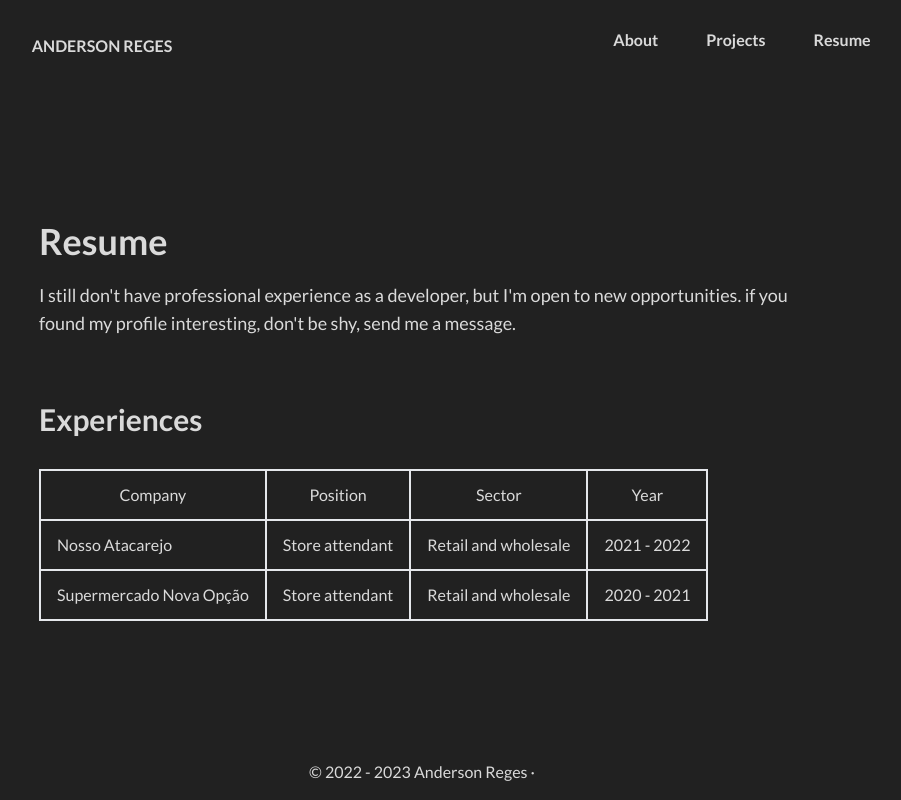
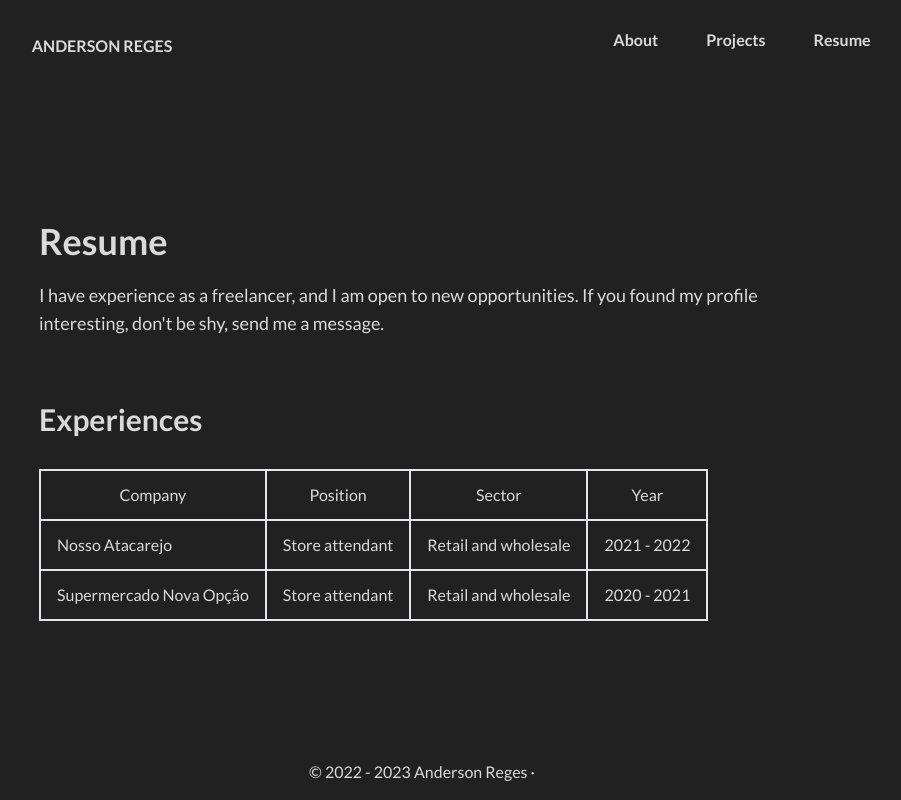
Before and after one commit to Anderson-Reges/my-portfolio, a Next.js app: page /resume in a window 1280 px wide. Shown: the whole page, without its empty margins (218-1119 px from the left). Built offline with nearby package versions, Linux system fonts and the light colour scheme.

Commit message:
change text in resume

```diff
--- a/app/resume/page.tsx
+++ b/app/resume/page.tsx
@@ -21,7 +21,7 @@ const resume: React.FC = () => {
               <h1 className="text-4xl font-bold">Resume</h1>
             </header>
             <p className="text-second text-lg my-[1.112em]">
-              I still don't have professional experience as a developer, but I'm open to new opportunities. if you found my profile interesting, don't be shy, send me a message.
+            I have experience as a freelancer, and I am open to new opportunities. If you found my profile interesting, don't be shy, send me a message.
             </p>
             <h1 className="text-second text-3xl font-bold mt-[64px] mb-[32px]">Experiences</h1>
             <table className="text-second border-2 border-second landscape:mb-[30px]">
```
